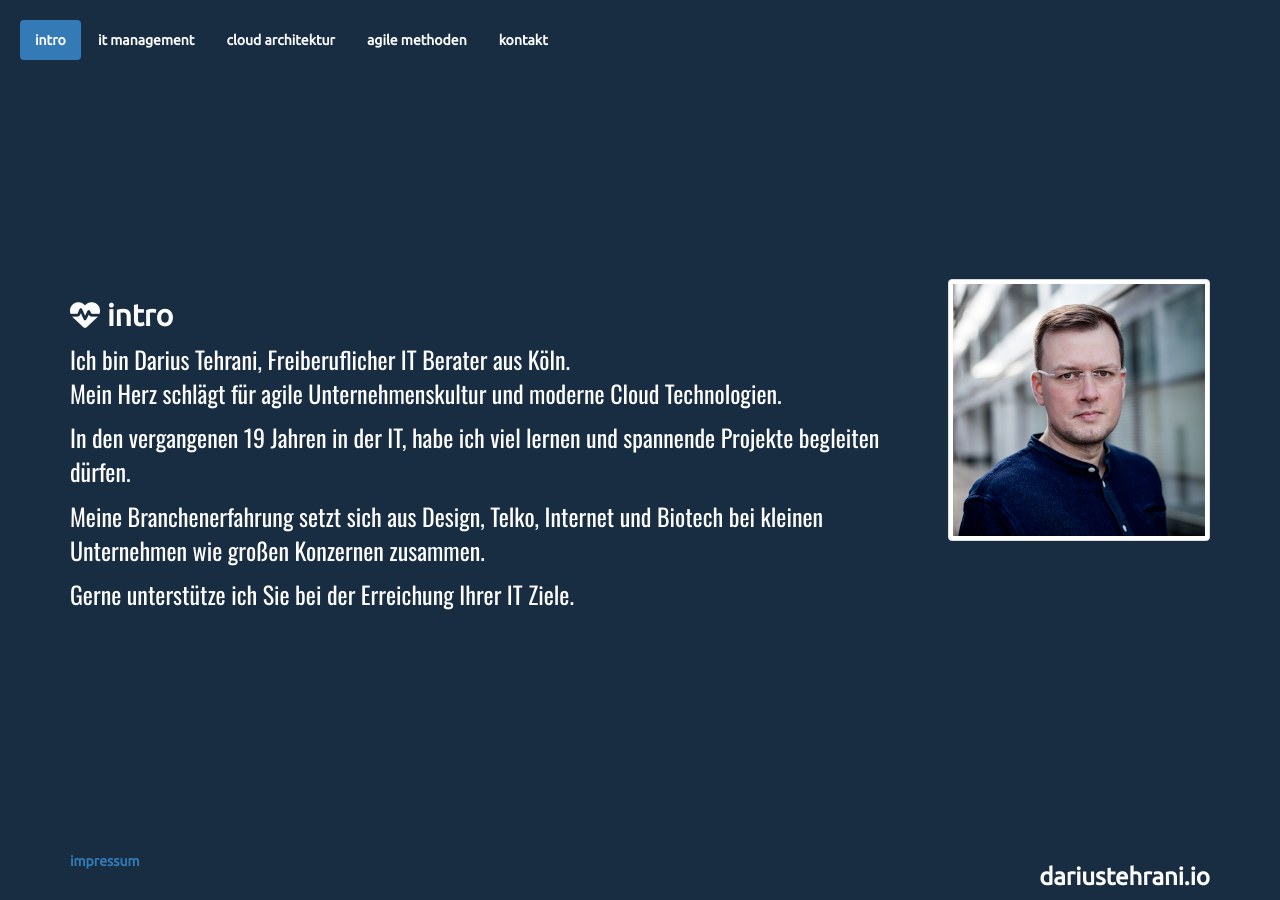
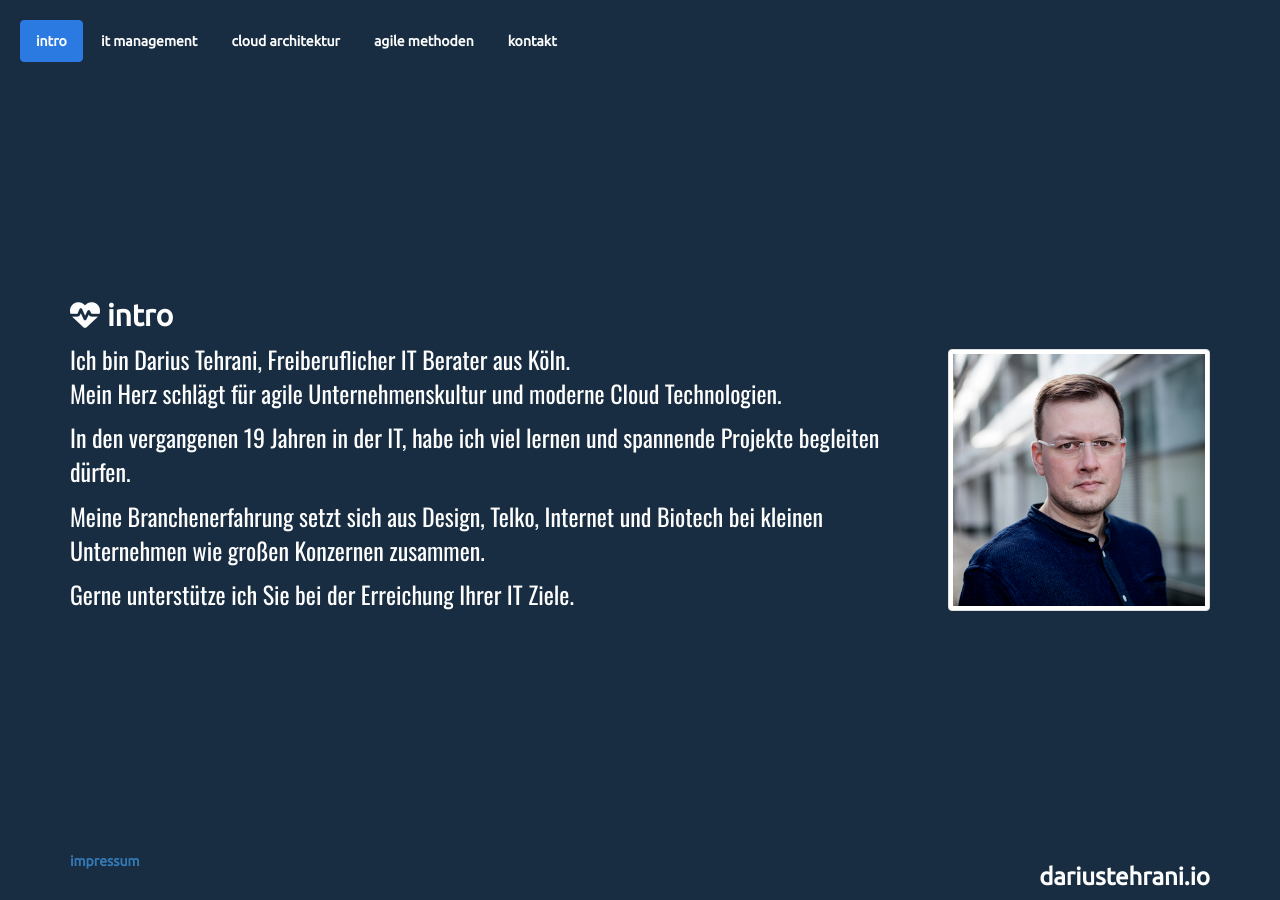
Before and after one commit to datadarius/darius.github.io, a Jekyll site: the page built from index.md, in a window 1280 px wide. Built offline with Jekyll 4.4.1, drawn with Linux system fonts in a browser that asks for light colours; nearby versions of some CDN libraries.

Commit message:
meun hover

```diff
--- a/_layouts/default.html
+++ b/_layouts/default.html
@@ -1,5 +1,5 @@
 <!DOCTYPE html>
-<html lang="{{ page.lang | default: site.lang | default: "de" }}">
+<html lang="{{ page.lang | default: site.lang | default: 'de' }}">
 
 <head>
   <meta charset="utf-8">
--- a/assets/main.scss
+++ b/assets/main.scss
@@ -50,6 +50,18 @@
       color: $background-color;
       text-transform: lowercase;
       font-weight: 700;
+      border: 1px solid transparent;
+
+      &:hover{
+        background-color: transparent;
+        border-color: $background-color;
+      }
+
+    }
+
+    &.active a{
+      background-color: $brand-color !important;
+      border-color: $brand-color !important;
     }
 
   }
@@ -87,6 +99,12 @@
 
 }
 
+.section[data-anchor="intro"]{
+  img{
+    margin-top: 70px;
+  }
+}
+
 
 ul#menu, footer{
   font-size: 14px;
```
